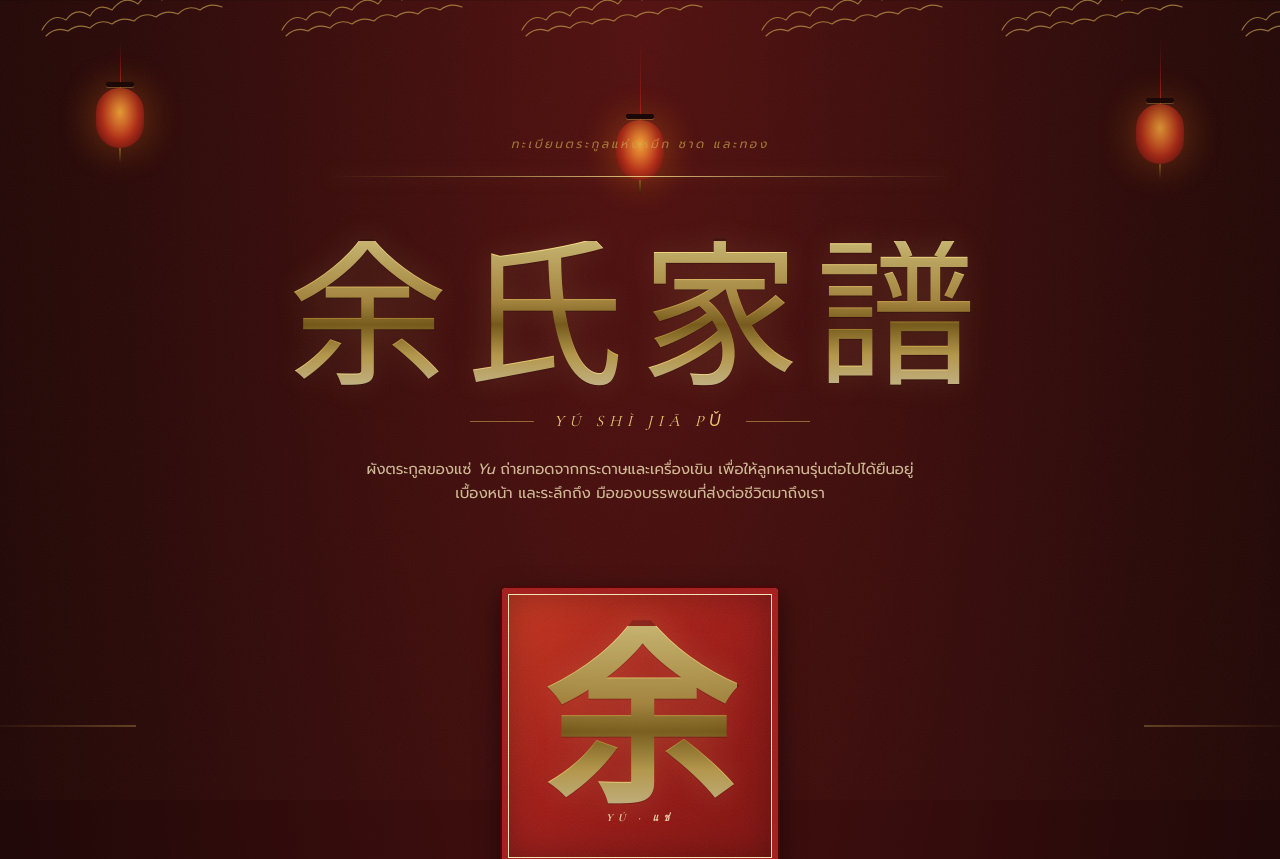
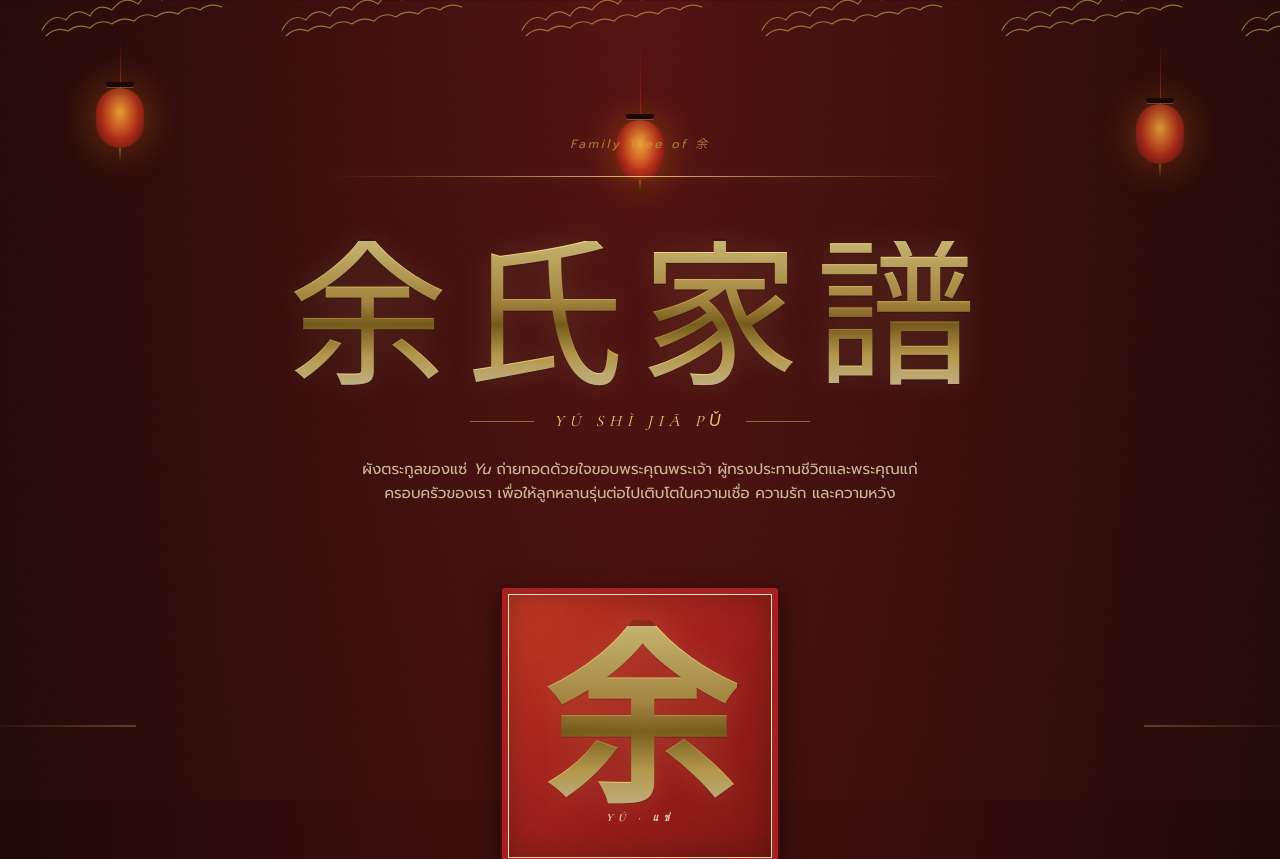
Before and after one commit to sitthaveet/teerakulchon, a Next.js app: page / in a window 1280 px wide. Shown: the top 859 px of the page. Built offline with nearby package versions, Linux system fonts and the light colour scheme; no server answers; a web font is replaced by a local one.

Commit message:
update content

```diff
--- a/app/page.tsx
+++ b/app/page.tsx
@@ -386,7 +386,7 @@ export default function Home() {
         {/* top small caption */}
         <div className="relative z-[3] mx-auto max-w-2xl text-center px-6">
           <div className="thai italic text-[#c9a24b]/70 text-xs tracking-[0.22em] rise">
-            ทะเบียนตระกูลแห่งหมึก ชาด และทอง
+            Family Tree of 余
           </div>
           <div className="hr-gold mt-6 rise" style={{ animationDelay: "0.1s" }} />
         </div>
@@ -406,9 +406,9 @@ export default function Home() {
           </div>
           <p className="mt-6 max-w-xl text-center thai text-[#f3e3b6]/80 text-[15px] leading-relaxed rise"
              style={{ animationDelay: "0.4s" }}>
-            ผังตระกูลของแซ่ <em>Yu</em> ถ่ายทอดจากกระดาษและเครื่องเขิน
-            เพื่อให้ลูกหลานรุ่นต่อไปได้ยืนอยู่เบื้องหน้า และระลึกถึง
-            มือของบรรพชนที่ส่งต่อชีวิตมาถึงเรา
+            ผังตระกูลของแซ่ <em>Yu</em> ถ่ายทอดด้วยใจขอบพระคุณพระเจ้า
+            ผู้ทรงประทานชีวิตและพระคุณแก่ครอบครัวของเรา
+            เพื่อให้ลูกหลานรุ่นต่อไปเติบโตในความเชื่อ ความรัก และความหวัง
           </p>
         </div>
 
```
Also changed, not shown: 1 other file (tests, documents, lock files or other folders).
